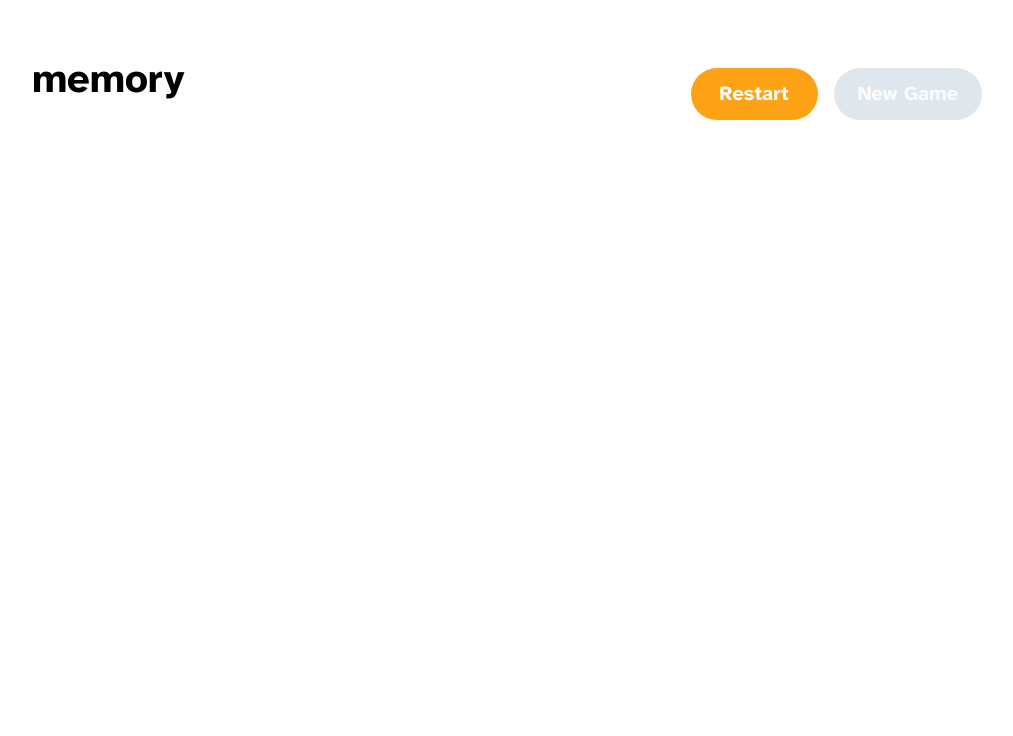
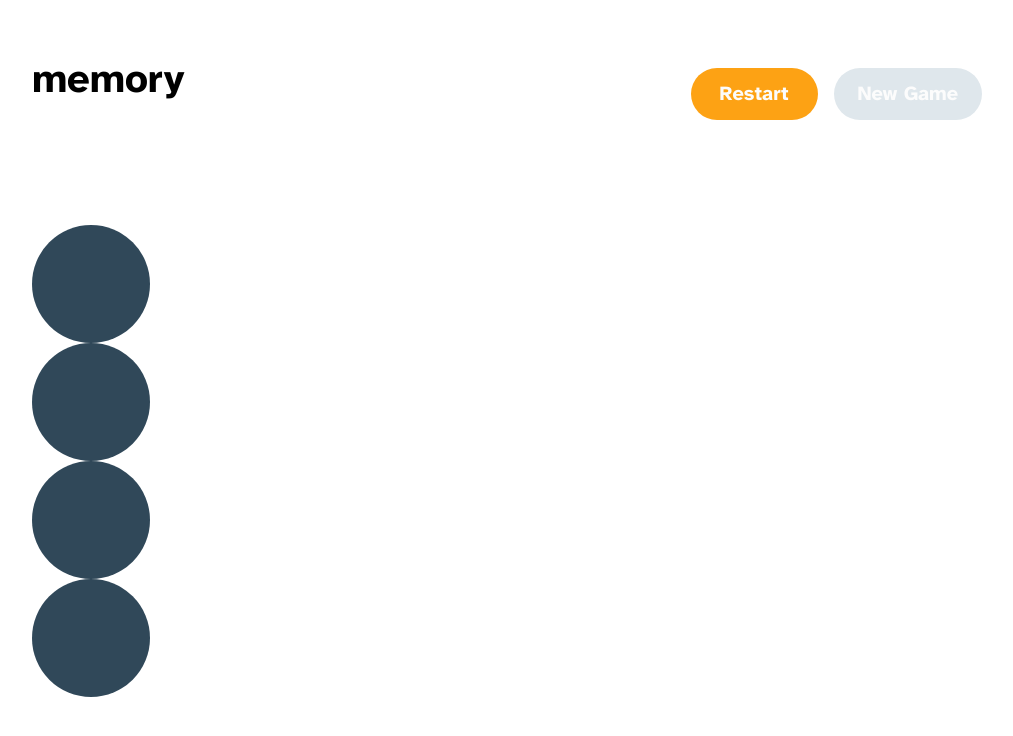
Before and after one commit to ssejjemba/memory, a Next.js app: page /game in a window 1280 px wide. Shown: the top 736 px of the page, without its empty margins (133-1146 px from the left). Built offline with nearby package versions, Linux system fonts and the light colour scheme.

Commit message:
feat(Card): add the card component in the app

```diff
--- /dev/null
+++ b/src/components/round-card/Card.module.css
@@ -0,0 +1,8 @@
+/* Game Card Styles */
+
+.game-card {
+  width: 118px;
+  height: 118px;
+  background: #304859;
+  border-radius: 59px;
+}
--- /dev/null
+++ b/src/components/round-card/Card.tsx
@@ -0,0 +1,5 @@
+import classes from "./Card.module.css";
+
+export const Card = (): JSX.Element => {
+  return <div className={classes["game-card"]}>&nbsp;</div>;
+};
--- a/src/pages/game.tsx
+++ b/src/pages/game.tsx
@@ -34,11 +34,17 @@ export default function Game(): JSX.Element {
         </div>
 
         <div id="game" className={classes["game"]}>
-          {
-            !createBoardGrid(4).map((board) => (
-              <p key={createBoardGrid(4)[board]}>{board}</p>
-            ))
-          }
+          {Array.from(createBoardGrid(2)).map((slot) => (
+            <div
+              key={
+                createBoardGrid(2).indexOf(slot) == -1
+                  ? Math.random() * 0.5
+                  : createBoardGrid(2).indexOf(slot)
+              }
+            >
+              {slot}
+            </div>
+          ))}
         </div>
       </div>
     </div>
--- a/src/utils/utils.ts
+++ b/src/utils/utils.ts
@@ -1,8 +1,12 @@
-export const createBoardGrid = (cells: number) => {
-  const gameBoard = [];
-  for (let i = 0; i < cells; i++) {
-    gameBoard.push(1);
-    console.log(gameBoard);
+import { Card } from "../components/round-card/Card";
+
+export const createBoardGrid = (size: number) => {
+  const gameBoard = new Array(size);
+  for (let row = 0; row < size; row++) {
+    for (let col = 0; col < size; col++) {
+      gameBoard.push(Card());
+    }
   }
+  // console.log(gameBoard);
   return gameBoard;
 };
```
